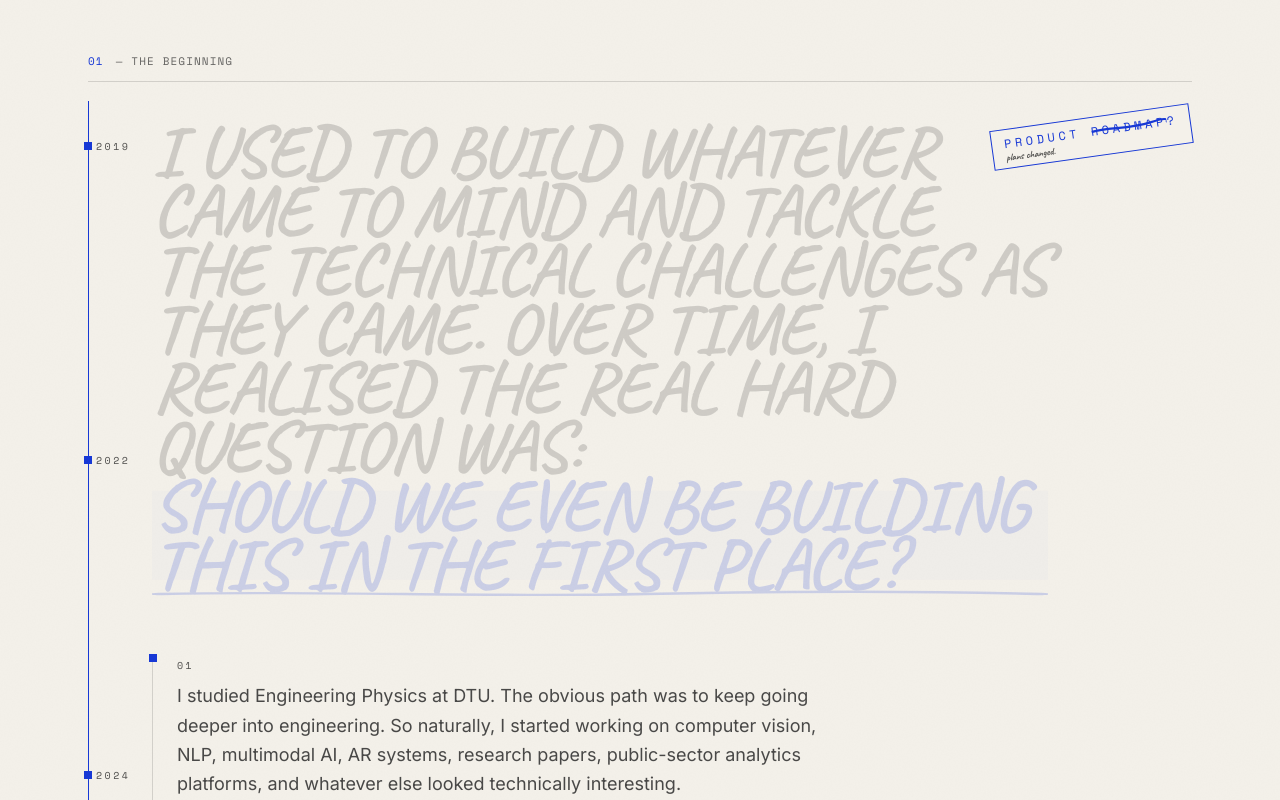
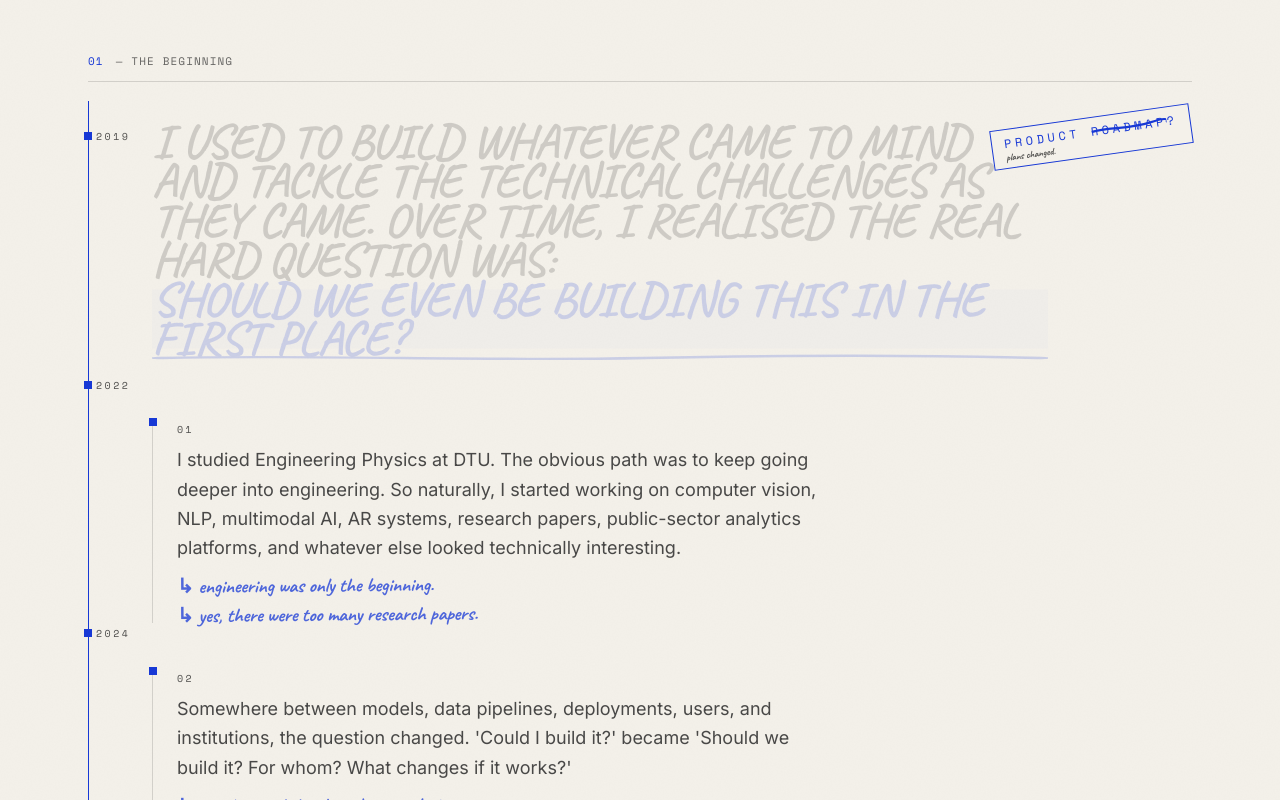
Before and after one commit to onalunchbreak/pankaj-gupta-portfolio, a Next.js app: page / in a window 1280 px wide. Shown: the part 1700-2500 px from the top of the page. Built offline with nearby package versions, Linux system fonts and the light colour scheme.

Commit message:
style(origin): reduce font size of Beginning section hero statement from 3xl/5xl/7xl to 2xl/4xl/5xl with relaxed line-height

```diff
--- a/src/components/sections/origin.tsx
+++ b/src/components/sections/origin.tsx
@@ -239,7 +239,7 @@ export default function Origin() {
           <h2
             ref={heroRef}
             id="origin-title"
-            className="hand-display max-w-4xl text-3xl text-[#2a2a2a] sm:text-5xl lg:text-7xl"
+            className="hand-display max-w-4xl text-2xl text-[#2a2a2a] leading-relaxed sm:text-4xl sm:leading-relaxed lg:text-5xl lg:leading-relaxed"
             data-cursor-label="origin / the beginning"
           >
             {renderWords(before, "before")}
```
